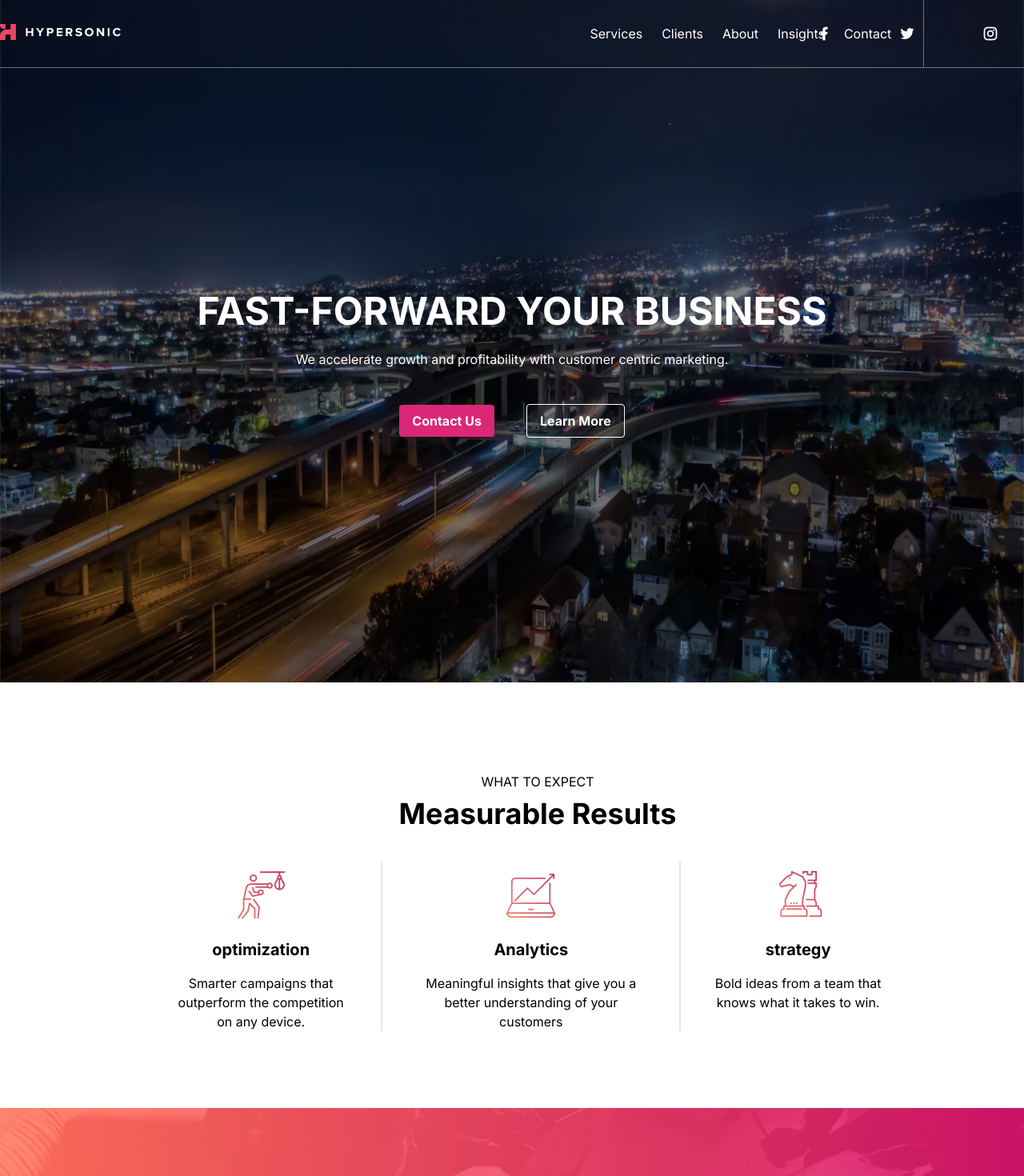
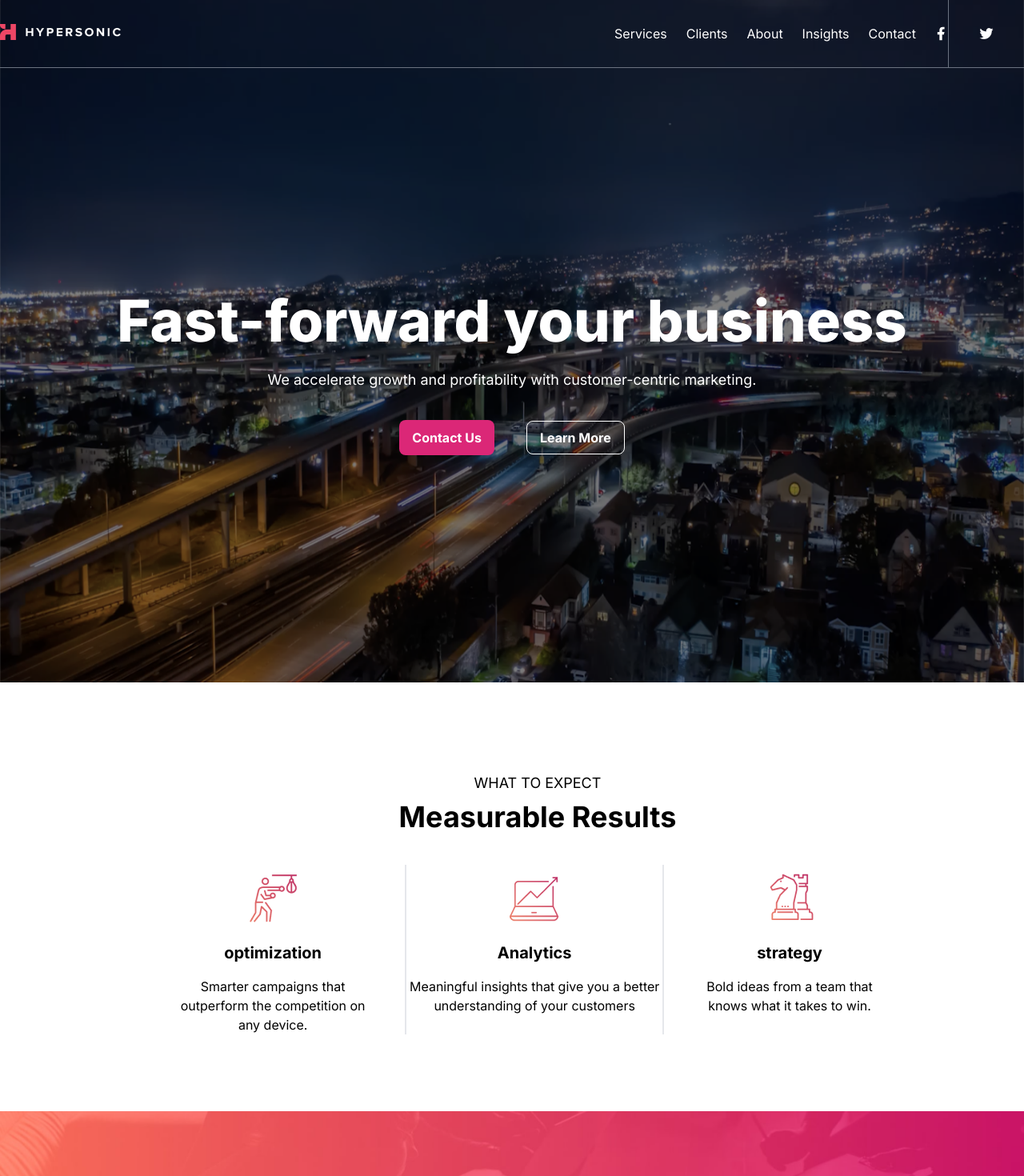
Before and after one commit to Behram-khanzada99/hypersonixc, a Next.js app: page / in a window 1280 px wide. Shown: the top 1470 px of the page at 80% size. Built offline with nearby package versions, Linux system fonts and the light colour scheme.

Commit message:
links added

```diff
--- a/src/app/(ourServices)/ourServices/page.js
+++ b/src/app/(ourServices)/ourServices/page.js
@@ -247,7 +247,7 @@ const page = () => {
                   <li className="font-bold text-xl pb-5">INSIGHTS</li>
                   <li className=" pb-5 text-gray-400">Advertising</li>
                   <li className=" pb-5 text-gray-400">Analytics</li>
-                  <li className=" pb-5 text-gray-400">CXManagement</li>
+                  <li className=" pb-5 text-gray-400">CX Management</li>
                   <li className=" pb-5 text-gray-400">E-commerce</li>
                   <li className=" pb-5 text-gray-400">Education</li>
                 </ul>
--- a/src/app/page.js
+++ b/src/app/page.js
@@ -13,7 +13,7 @@ const page = () => {
             alt="home bg img"
           />
 
-          <div className="absolute  mx-auto top-0 w-full">
+          <div className=" absolute mx-auto top-0 w-full">
             <div class="flex mb-4 border-b border-gray-500 w-full justify-center">
               <div class="w-full bg-transparent container border-r border-gray-500">
                 <header className="text-white flex justify-between w-full py-[30px]">
@@ -23,19 +23,19 @@ const page = () => {
 
                   <nav className="flex flex-wrap items-center justify-between">
                     <ul className="flex gap-6 top-2">
-                      <li>
+                      <li className=" hover:bg-slate-700">
                         <Link href="/ourServices">Services</Link>
                       </li>
-                      <li>
+                      <li className=" hover:bg-slate-700">
                         <a href="#">Clients</a>
                       </li>
-                      <li>
+                      <li className=" hover:bg-slate-700">
                         <a href="#">About</a>
                       </li>
-                      <li>
+                      <li className=" hover:bg-slate-700">
                         <a href="#">Insights</a>
                       </li>
-                      <li className="pr-10">
+                      <li className=" pr-10 hover:bg-slate-700">
                         <a href="#">Contact</a>
                       </li>
                     </ul>
@@ -43,39 +43,45 @@ const page = () => {
                 </header>
               </div>
               <div className="flex gap-5 pl-5 justify-end">
-                {" "}
+                {/* svg disapears when wrapped in link tag */}
+
+                <Link href={"/"}>
+                  <img
+                    className="absolute pt-8 object-scale-down"
+                    src="/images/facebook-logo new.svg"
+                    alt="fb logo"
+                  />{" "}
+                </Link>
+
                 <img
-                  className="pl-4 object-scale-down"
-                  src="/images/facebook-fill.png"
-                  alt="fb logo"
-                />
-                <img
-                  className=" object-scale-down"
+                  className=" object-scale-down pl-5"
                   src="/images/twitter-fill.png"
                   alt="twitter logo"
                 />
-                <img
-                  className=" object-scale-down"
+
+                <Link href={"/"}> <img
+                  className=" absolute pt-8 object-scale-down"
                   src="/images/instagram-line.png"
                   alt="insta logo"
-                />
+                /></Link>
+
               </div>
             </div>
             <div className="flex items-center justify-center">
               <div className="text-white pt-56">
-                <h1 className="pt-10 pb-6 text-5xl flex items-center justify-center">
-                  <strong>FAST-FORWARD YOUR BUSINESS</strong>
+                <h1 className="pt-10 pb-6 text-7xl flex items font-extrabold font-center justify-center">
+                  Fast-forward your business
                 </h1>
-                <p className="flex items-center justify-center pb-6">
-                  We accelerate growth and profitability with customer centric
+                <p className="flex items-center justify-center pb-4 text-lg">
+                  We accelerate growth and profitability with customer-centric
                   marketing.
                 </p>
 
                 <div className="flex items-center justify-center py-5">
-                  <button className="bg-pink-600 h-10 hover:bg-red-600 text-white font-bold py-2 px-4 rounded mr-5">
+                  <button className="bg-pink-600 h-11 hover:bg-red-600 text-white font-bold py-2 px-4 rounded-lg mr-5">
                     Contact Us
                   </button>
-                  <button className="bg-transparent hover:bg-red-600 text-white font-bold py-2 px-4 border border-white hover:border-transparent ml-5 rounded">
+                  <button className="bg-transparent hover:bg-red-600 text-white font-bold py-2 px-4 border border-white hover:border-transparent ml-5 rounded-lg">
                     Learn More
                   </button>
                 </div>
@@ -86,11 +92,11 @@ const page = () => {
 
         {/* div for measurable results section */}
         <div className="container mx-auto px-44">
-          <p className="flex items-center justify-center pl-16 pt-28">
+          <p className="flex items-center justify-center text-lg pl-16 pt-28">
             WHAT TO EXPECT
           </p>
-          <h2 className="flex items-center justify-center py-2 pb-10 text-4xl pl-16">
-            <strong>Measurable Results</strong>
+          <h2 className="flex items-center justify-center py-2 pb-10 text-4xl pl-16 font-bold">
+            Measurable Results
           </h2>
 
           <div className="flex mb-4 justify-center pb-20">
@@ -112,7 +118,7 @@ const page = () => {
               </div>
             </div>
 
-            <div className=" border-l-2 border-r-2 border-gray-200 px-10">
+            <div className=" border-l-2 border-r-2 border-gray-200">
               <div className="flex justify-center w-full">
                 <img
                   src="/images/measurable results/image 2.png"
@@ -236,7 +242,7 @@ const page = () => {
             </div>
 
             <div className="flex mb-4">
-              <div className="pr-10">
+              <div className="pr-14">
                 <img
                   className="pb-3"
                   src="/images/accelarate growth/marketing.png"
@@ -435,24 +441,68 @@ const page = () => {
               <div className="flex gap-[120px] w-full">
                 <ul>
                   <li className="font-bold text-xl pb-5">NAVIGRATION</li>
-                  <li className=" pb-5 text-gray-400">Services</li>
-                  <li className=" pb-5 text-gray-400">Clients</li>
-                  <li className=" pb-5 text-gray-400">About</li>
-                  <li className=" pb-5 text-gray-400">Careers</li>
-                  <li className=" pb-5 text-gray-400">Contact</li>
+                  <Link href="">
+                    <li className=" pb-5 text-gray-400 hover:bg-slate-200">
+                      Services
+                    </li>
+                  </Link>
+                  <Link href="">
+                    <li className=" pb-5 text-gray-400 hover:bg-slate-200">
+                      Clients
+                    </li>
+                  </Link>
+                  <Link href="">
+                    <li className=" pb-5 text-gray-400 hover:bg-slate-200">
+                      About
+                    </li>
+                  </Link>
+                  <Link href="">
+                    <li className=" pb-5 text-gray-400 hover:bg-slate-200">
+                      Careers
+                    </li>
+                  </Link>
+                  <Link href="">
+                    <li className=" pb-5 text-gray-400 hover:bg-slate-200">
+                      Contact
+                    </li>
+                  </Link>
                 </ul>
                 <ul>
                   <li className="font-bold text-xl pb-5">INSIGHTS</li>
-                  <li className=" pb-5 text-gray-400">Advertising</li>
-                  <li className=" pb-5 text-gray-400">Analytics</li>
-                  <li className=" pb-5 text-gray-400">CXManagement</li>
-                  <li className=" pb-5 text-gray-400">E-commerce</li>
-                  <li className=" pb-5 text-gray-400">Education</li>
+                  <Link href="">
+                    <li className=" pb-5 text-gray-400 hover:bg-slate-200">
+                      Advertising
+                    </li>{" "}
+                  </Link>
+                  <Link href="">
+                    <li className=" pb-5 text-gray-400 hover:bg-slate-200">
+                      Analytics
+                    </li>{" "}
+                  </Link>
+                  <Link href="">
+                    <li className=" pb-5 text-gray-400 hover:bg-slate-200">
+                      CX Management
+                    </li>{" "}
+                  </Link>
+                  <Link href="">
+                    <li className=" pb-5 text-gray-400 hover:bg-slate-200">
+                      E-commerce
+                    </li>{" "}
+                  </Link>
+                  <Link href="">
+                    <li className=" pb-5 text-gray-400 hover:bg-slate-200">
+                      Education
+                    </li>{" "}
+                  </Link>
                 </ul>
               </div>
               <div className="max-w-[248px] flex flex-col justify-end w-full text-start">
                 <p className=" text-lg font-bold w-full">FOLLOW US</p>
                 <div className="py-8 flex pr-2 border-b border-gray-300">
+                  {/* <Link href=""><img
+                    className=" object-scale-down pr-8"
+                    src="/images/facebook-fill black.png"
+                  ></img></Link> */}
                   <img
                     className=" object-scale-down pr-8"
                     src="/images/facebook-fill black.png"
```
Also changed, not shown: public/images/facebook-logo new.svg (added).
